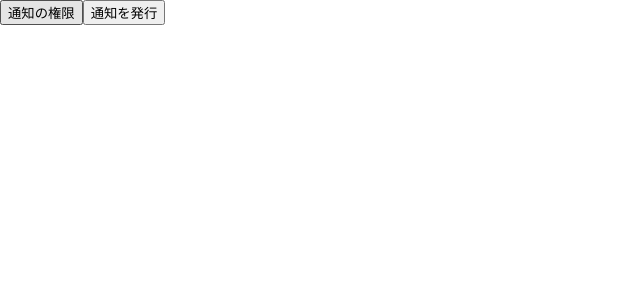
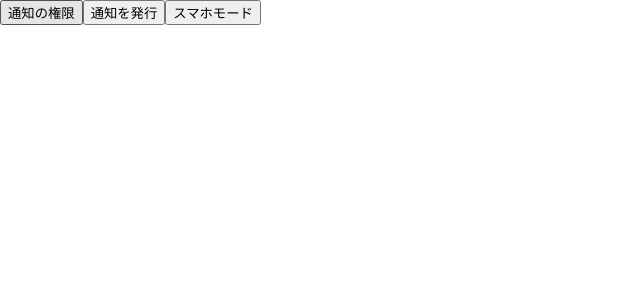
Before and after one commit to vmtch/manesuma, a React (Create React App) app: page / in a window 1280 px wide. Shown: the top 300 px of the page, without its empty margins (0-640 px from the left). Built offline with nearby package versions, Linux system fonts and the light colour scheme.

Commit message:
スマホモード切替ボタンを追加

```diff
--- a/src/App.jsx
+++ b/src/App.jsx
@@ -34,6 +34,7 @@ const styles = {
 
 function App() {
   const [isVisible, setIsVisible] = useState(false);
+  const [isSmartPhoneMode, setIsSmartPhoneMode] = useState(false);
 
   const showNotification = () => {
     let popupTime = 30000;
@@ -69,10 +70,19 @@ function App() {
     }
   };
 
+  const toggleSmartPhoneMode = () => {
+    if(isSmartPhoneMode)
+      setIsSmartPhoneMode(false);
+    else
+      setIsSmartPhoneMode(true);
+    console.log("isSmartPhoneMode is " + isSmartPhoneMode);
+  };
+
   return (
     <div>
       <button onClick={showPermissionRequest}>通知の権限</button>
       <button onClick={issueNotification}>通知を発行</button>
+      <button onClick={toggleSmartPhoneMode}>スマホモード</button>
       {isVisible && (
         <Popup
           message="ここに通知を表示します"
```
